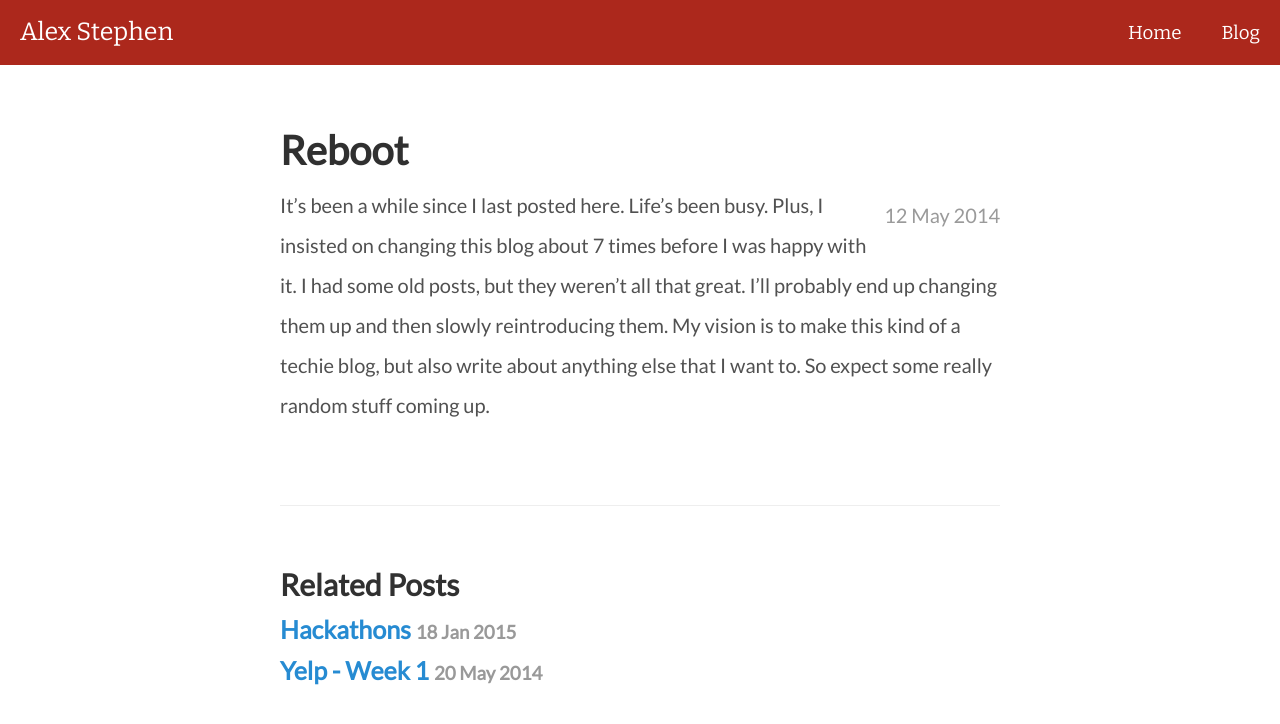
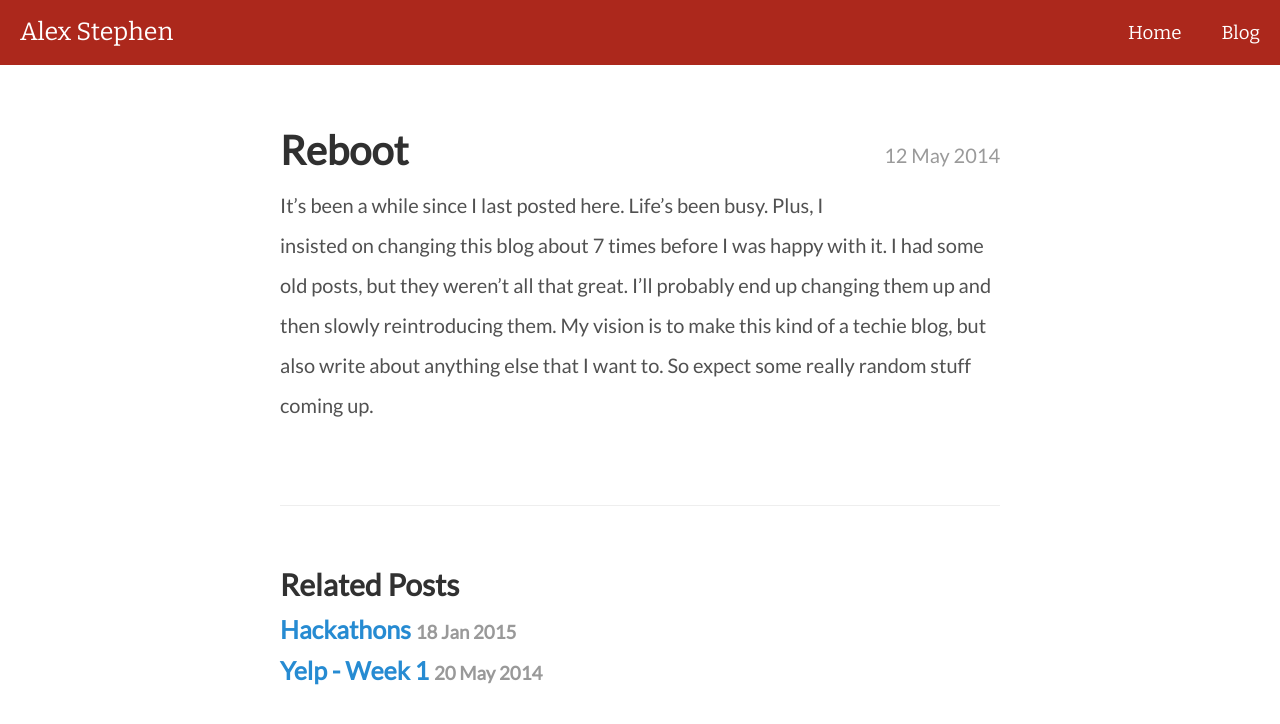
Before and after one commit to rambleraptor/rambleraptor.github.io, a Jekyll site: the page built from _posts/2014-5-12-reboot.md, in a window 1280 px wide. Shown: the top 724 px of the page. Built offline with Jekyll 4.4.1, drawn with Linux system fonts in a browser that asks for light colours; some web fonts are replaced; Markdown is read by kramdown in place of the engine named in the settings; comment, search, counter and statistics services are not loaded.

Commit message:
Fixed post layout date

```diff
--- a/_layouts/post.html
+++ b/_layouts/post.html
@@ -3,8 +3,8 @@ layout: default
 ---
 
 <div class="post">
+  <span class="post-date">{{ page.date | date_to_string }}</span>
   <h1 class="post-title">{{ page.title }}</h1>
-  <span class="post-date">{{ page.date | date_to_string }}</span>
   {{ content }}
 </div>
 
```
